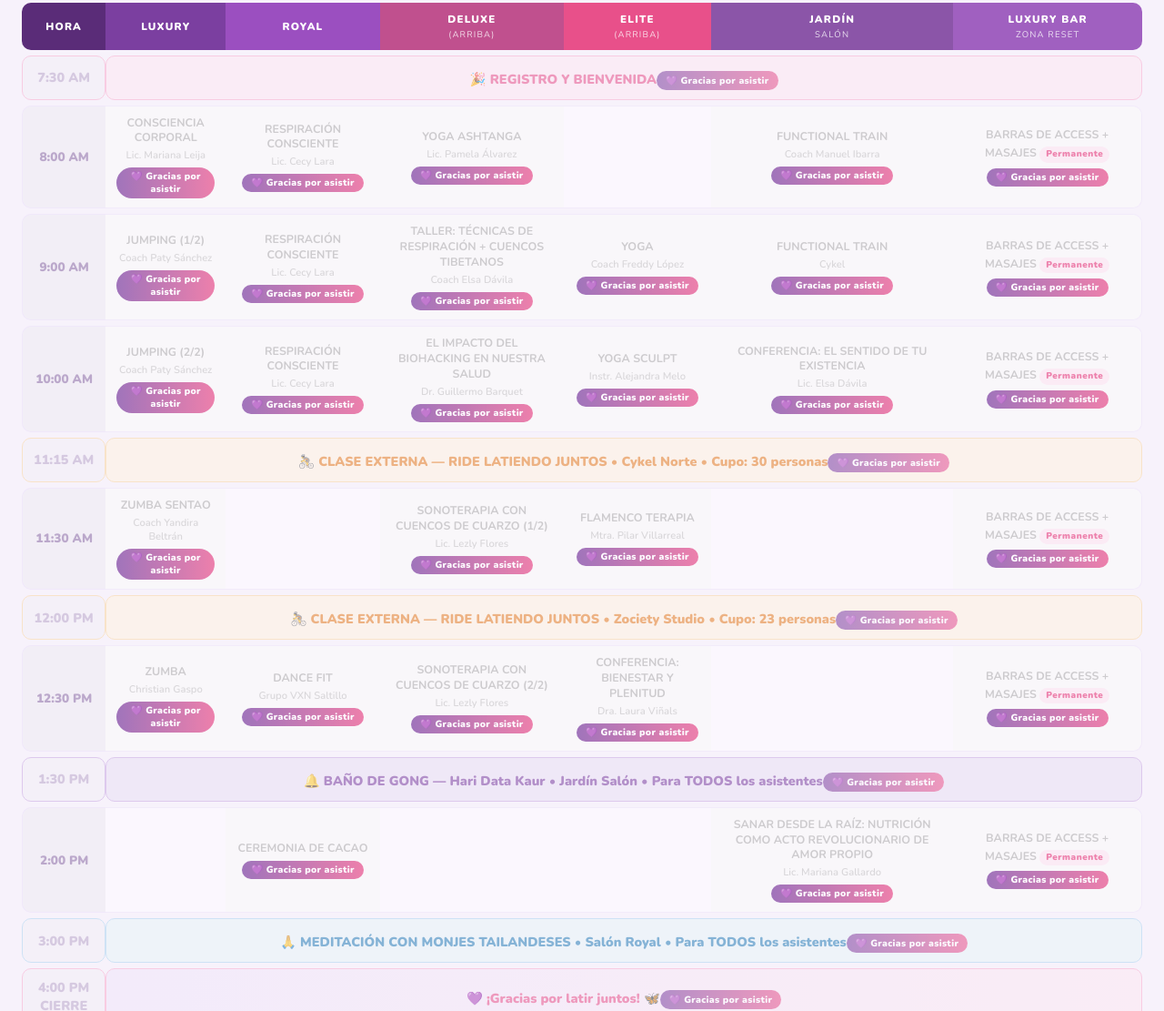
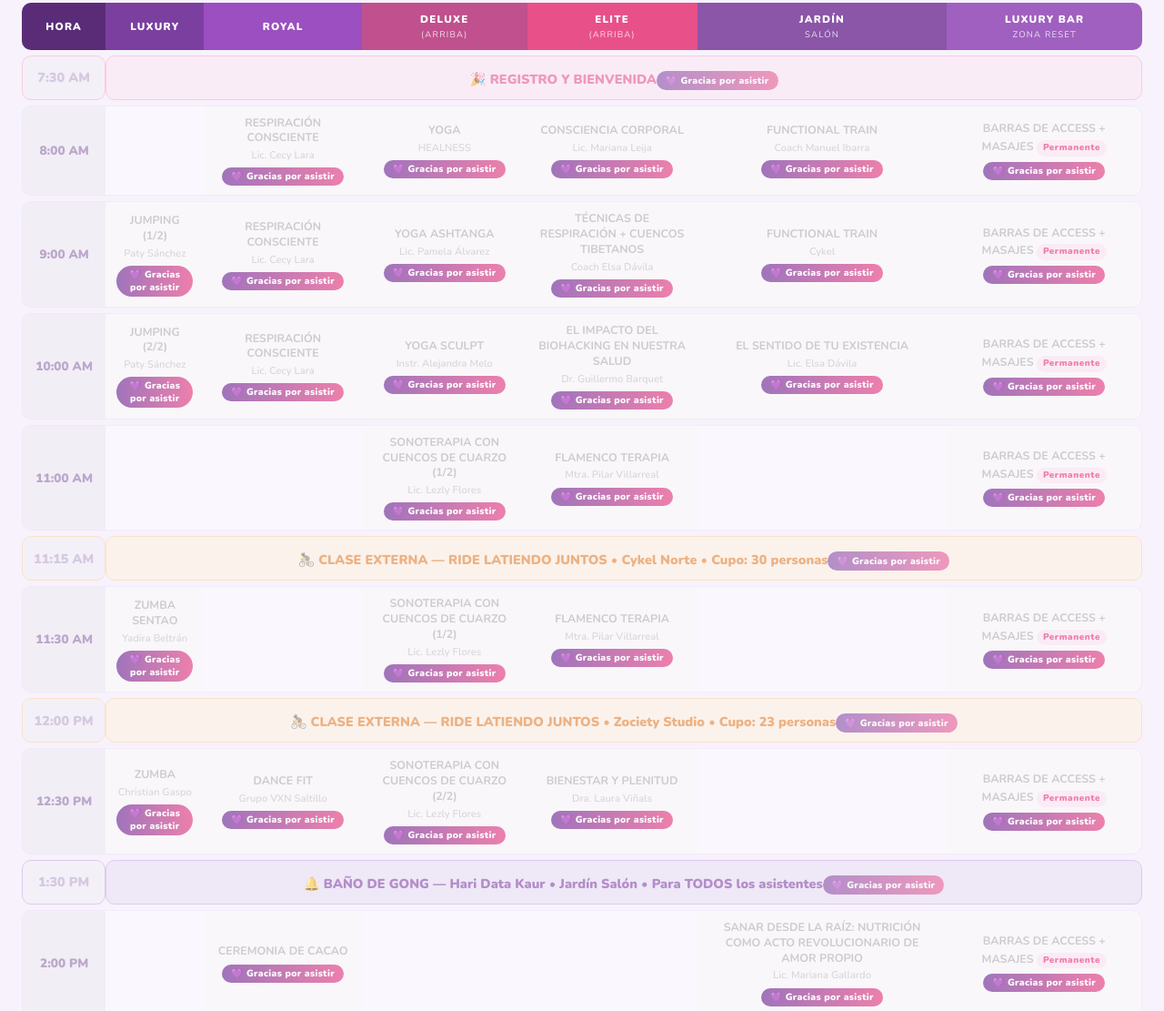
Before and after one commit to konverzebi-sudo/latiendojuntos, a plain HTML site: page index.html in a window 1280 px wide. Shown: the part 686-1797 px from the top of the page at 91% size. Drawn offline with nearby package versions, Linux system fonts and the light colour scheme; a web font is replaced by a local one.

Commit message:
Update activity names and instructors in schedule

```diff
--- a/index.html
+++ b/index.html
@@ -512,10 +512,10 @@ const slots = [
     time: '08:00', endTime: '09:00',
     type: 'normal',
     areas: [
+      null,
+      { activity: 'RESPIRACIÓN CONSCIENTE', instructor: 'Lic. Cecy Lara' },
+      { activity: 'YOGA', instructor: 'HEALNESS' },
       { activity: 'CONSCIENCIA CORPORAL', instructor: 'Lic. Mariana Leija' },
-      { activity: 'RESPIRACIÓN CONSCIENTE', instructor: 'Lic. Cecy Lara' },
-      { activity: 'YOGA ASHTANGA', instructor: 'Lic. Pamela Álvarez' },
-      null,
       { activity: 'FUNCTIONAL TRAIN', instructor: 'Coach Manuel Ibarra' },
       { activity: 'BARRAS DE ACCESS + MASAJES', tag: 'Permanente' },
     ]
@@ -524,28 +524,40 @@ const slots = [
     time: '09:00', endTime: '10:00',
     type: 'normal',
     areas: [
-      { activity: 'JUMPING (1/2)', instructor: 'Coach Paty Sánchez' },
+      { activity: 'JUMPING (1/2)', instructor: 'Paty Sánchez' },
       { activity: 'RESPIRACIÓN CONSCIENTE', instructor: 'Lic. Cecy Lara' },
-      { activity: 'TALLER: TÉCNICAS DE RESPIRACIÓN + CUENCOS TIBETANOS', instructor: 'Coach Elsa Dávila' },
-      { activity: 'YOGA', instructor: 'Coach Freddy López' },
+      { activity: 'YOGA ASHTANGA', instructor: 'Lic. Pamela Álvarez' },
+      { activity: 'TÉCNICAS DE RESPIRACIÓN + CUENCOS TIBETANOS', instructor: 'Coach Elsa Dávila' },
       { activity: 'FUNCTIONAL TRAIN', instructor: 'Cykel' },
       { activity: 'BARRAS DE ACCESS + MASAJES', tag: 'Permanente' },
     ]
   },
   {
-    time: '10:00', endTime: '11:15',
+    time: '10:00', endTime: '11:00',
     type: 'normal',
     areas: [
-      { activity: 'JUMPING (2/2)', instructor: 'Coach Paty Sánchez' },
+      { activity: 'JUMPING (2/2)', instructor: 'Paty Sánchez' },
       { activity: 'RESPIRACIÓN CONSCIENTE', instructor: 'Lic. Cecy Lara' },
+      { activity: 'YOGA SCULPT', instructor: 'Instr. Alejandra Melo' },
       { activity: 'EL IMPACTO DEL BIOHACKING EN NUESTRA SALUD', instructor: 'Dr. Guillermo Barquet' },
-      { activity: 'YOGA SCULPT', instructor: 'Instr. Alejandra Melo' },
-      { activity: 'CONFERENCIA: EL SENTIDO DE TU EXISTENCIA', instructor: 'Lic. Elsa Dávila' },
+      { activity: 'EL SENTIDO DE TU EXISTENCIA', instructor: 'Lic. Elsa Dávila' },
       { activity: 'BARRAS DE ACCESS + MASAJES', tag: 'Permanente' },
     ]
   },
   {
-    time: '11:15', endTime: '11:30',
+    time: '11:00', endTime: '11:15',
+    type: 'normal',
+    areas: [
+      null,
+      null,
+      { activity: 'SONOTERAPIA CON CUENCOS DE CUARZO (1/2)', instructor: 'Lic. Lezly Flores' },
+      { activity: 'FLAMENCO TERAPIA', instructor: 'Mtra. Pilar Villarreal' },
+      null,
+      { activity: 'BARRAS DE ACCESS + MASAJES', tag: 'Permanente' },
+    ]
+  },
+  {
+    time: '11:15', endTime: '12:00',
     type: 'full',
     label: '🚴 CLASE EXTERNA — RIDE LATIENDO JUNTOS • Cykel Norte • Cupo: 30 personas',
     fullClass: 'cikel'
@@ -554,7 +566,7 @@ const slots = [
     time: '11:30', endTime: '12:30',
     type: 'normal',
     areas: [
-      { activity: 'ZUMBA SENTAO', instructor: 'Coach Yandira Beltrán' },
+      { activity: 'ZUMBA SENTAO', instructor: 'Yadira Beltrán' },
       null,
       { activity: 'SONOTERAPIA CON CUENCOS DE CUARZO (1/2)', instructor: 'Lic. Lezly Flores' },
       { activity: 'FLAMENCO TERAPIA', instructor: 'Mtra. Pilar Villarreal' },
@@ -563,7 +575,7 @@ const slots = [
     ]
   },
   {
-    time: '12:00', endTime: '12:30',
+    time: '12:00', endTime: '13:00',
     type: 'full',
     label: '🚴 CLASE EXTERNA — RIDE LATIENDO JUNTOS • Zociety Studio • Cupo: 23 personas',
     fullClass: 'cikel'
@@ -575,7 +587,7 @@ const slots = [
       { activity: 'ZUMBA', instructor: 'Christian Gaspo' },
       { activity: 'DANCE FIT', instructor: 'Grupo VXN Saltillo' },
       { activity: 'SONOTERAPIA CON CUENCOS DE CUARZO (2/2)', instructor: 'Lic. Lezly Flores' },
-      { activity: 'CONFERENCIA: BIENESTAR Y PLENITUD', instructor: 'Dra. Laura Viñals' },
+      { activity: 'BIENESTAR Y PLENITUD', instructor: 'Dra. Laura Viñals' },
       null,
       { activity: 'BARRAS DE ACCESS + MASAJES', tag: 'Permanente' },
     ]
```
